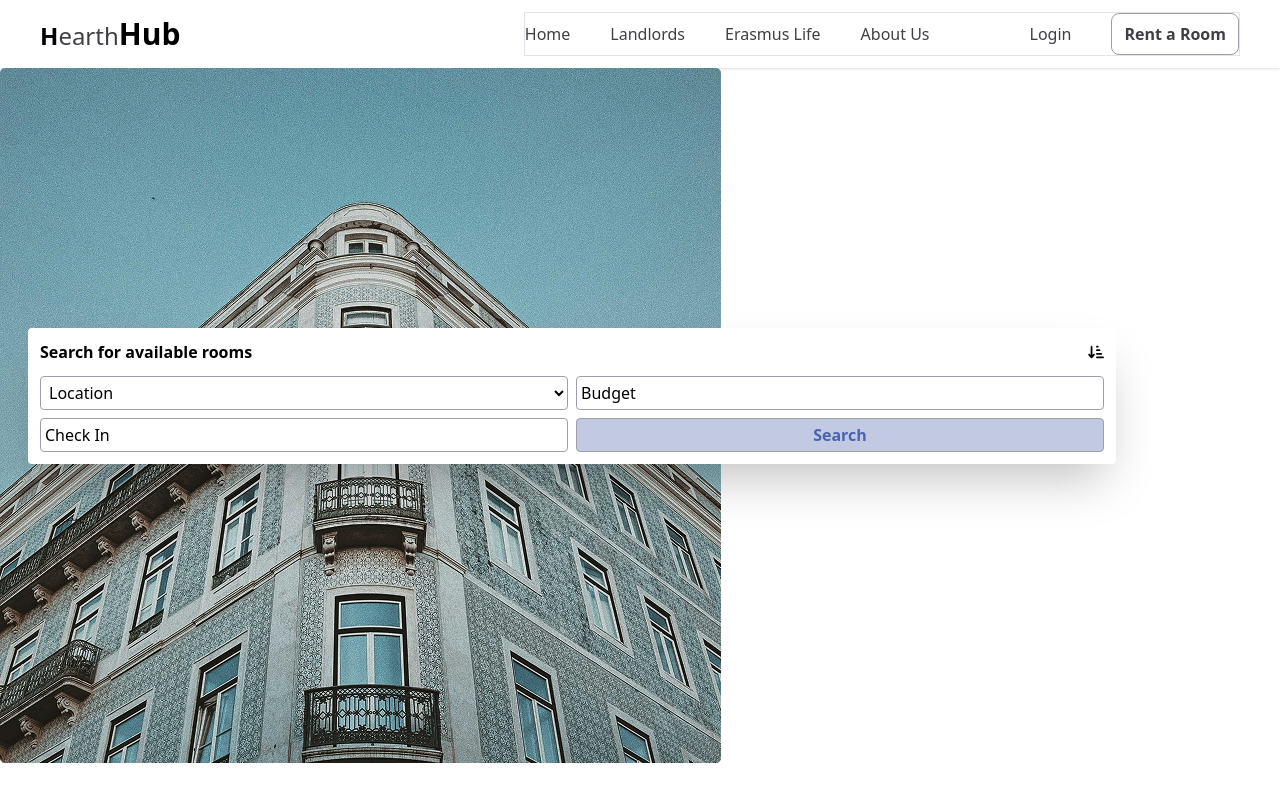
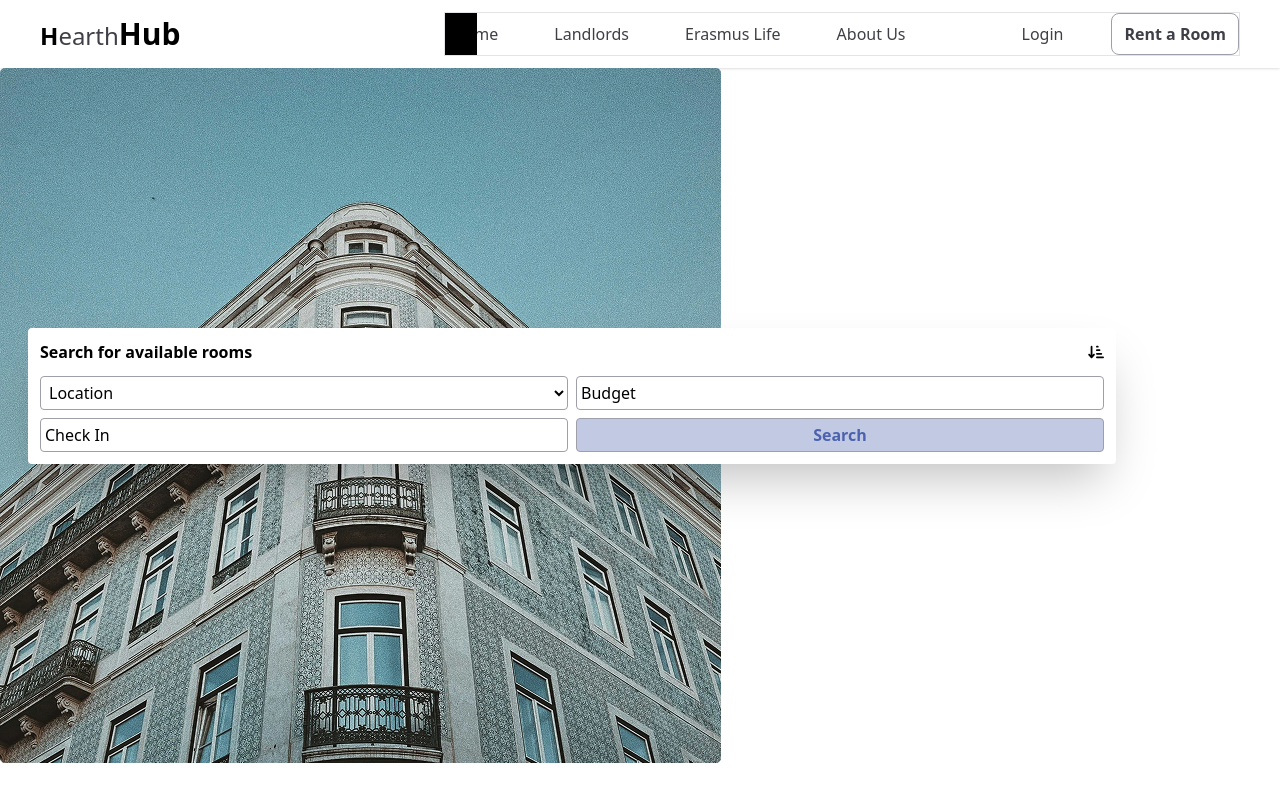
Before and after one commit to DsDigitalz/Booking-Website, a React (Vite) app: page / in a window 1280 px wide. Shown: the top 800 px of the page. Built offline with nearby package versions, Linux system fonts and the light colour scheme.

Commit message:
modified the drop down in Header.jsx

```diff
--- a/src/Component/Header.jsx
+++ b/src/Component/Header.jsx
@@ -44,35 +44,37 @@ export default function Header() {
       </div>
       <nav>
         {/* Mobile Menu */}
+
         <div
           className={`border border-zinc-200 lg:static lg:translate-x-0 transition-transform duration-500 ease-in-out ${
             isOpen ? "translate-x-0 " : "-translate-x-full "
-          } absolute top-15 left-0 w-[55%] z-20 overflow-hidden
-   p-10 bg-white shadow-2xl flex flex-col gap-7
-  lg:gap-25 xl:gap-25 items-center lg:flex lg:justify-between
-  lg:text-zinc-700 lg:static lg:bg-transparent lg:shadow-none lg:p-0
-  lg:w-auto lg:items-center lg:flex-row
-  `}
+          } absolute top-15 left-0 w-[60%] z-20 overflow-hidden
+          p-10 bg-white shadow-2xl flex flex-col gap-7
+          lg:gap-25 xl:gap-25 items-center lg:flex lg:justify-between
+          lg:text-zinc-700 lg:static lg:bg-transparent lg:shadow-none lg:p-0
+          lg:w-auto lg:items-center lg:flex-row
+          `}
         >
+          <div className="absolute p-4 -top-0  left-0 z-30 bg-black h-130 "></div>
           <ul className="flex  flex-col gap-10 lg:flex-row  lg:gap-10  ">
-            <li className="cursor-pointer hover:text-black hover:scale-105 transition-all duration-300">
+            <li className="cursor-pointer active:bg-black active:rounded  px-2 py-1    active:text-white lg:hover:text-black lg:active:text-zinc-600 lg:active:bg-transparent    hover:scale-105 transition-all duration-300 ">
               Home
             </li>
-            <li className="cursor-pointer hover:scale-105 hover:text-black scale:text-[18px] transition-all duration-300 ">
+            <li className=" active:rounded  px-2 py-1    active:text-white  cursor-pointer  active:bg-black hover:scale-105 hover:text-black scale:text-[18px] transition-all duration-300 ">
               Landlords
             </li>
-            <li className="cursor-pointer hover:scale-105 hover:text-black scale:text-[18px] transition-all duration-300 ">
+            <li className=" active:rounded  px-2 py-1    active:text-white  cursor-pointer  active:bg-black hover:scale-105 hover:text-black scale:text-[18px] transition-all duration-300 ">
               Erasmus Life
             </li>
-            <li className="cursor-pointer hover:scale-105 hover:text-black scale:text-[18px] transition-all duration-300">
+            <li className="active:rounded  px-2 py-1    active:text-white  cursor-pointer  active:bg-black hover:scale-105 hover:text-black scale:text-[18px] transition-all duration-300">
               About Us
             </li>
           </ul>
           <div className=" lg:text-zinc-700 lg:flex lg:gap-10 lg:items-center">
-            <div className="mt-3 lg:mt-0 ml-4 cursor-pointer hover:scale-105 hover:text-black scale:text-[18px] transition-all duration-300 lg:ml-0">
+            <div className="active:rounded  px-2 py-1    active:text-white mt-3 lg:mt-0 ml-2 cursor-pointer  active:bg-black hover:scale-105 hover:text-black scale:text-[18px] transition-all duration-300 lg:ml-0">
               Login
             </div>
-            <button className="mt-7  rounded-lg border border-zinc-400 px-3 py-2 text-[16px] font-semibold hover:bg-zinc-700 hover:text-white transition-all duration-500 lg:mt-0">
+            <button className="mt-7 cursor-pointer active:bg-zinc-500 rounded-lg border border-zinc-400 px-3 py-2 text-[16px] font-semibold hover:bg-black hover:text-white transition-all duration-500 lg:mt-0">
               Rent a Room
             </button>
           </div>
```
